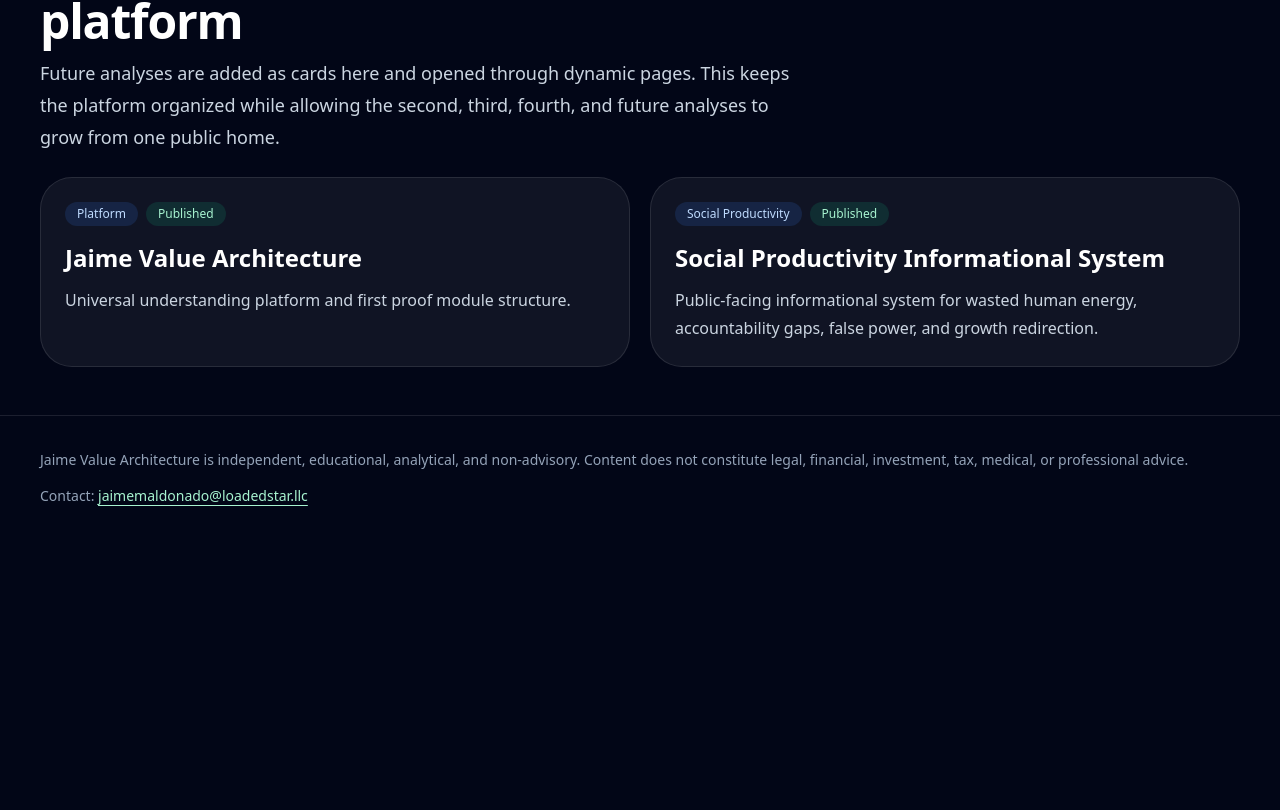
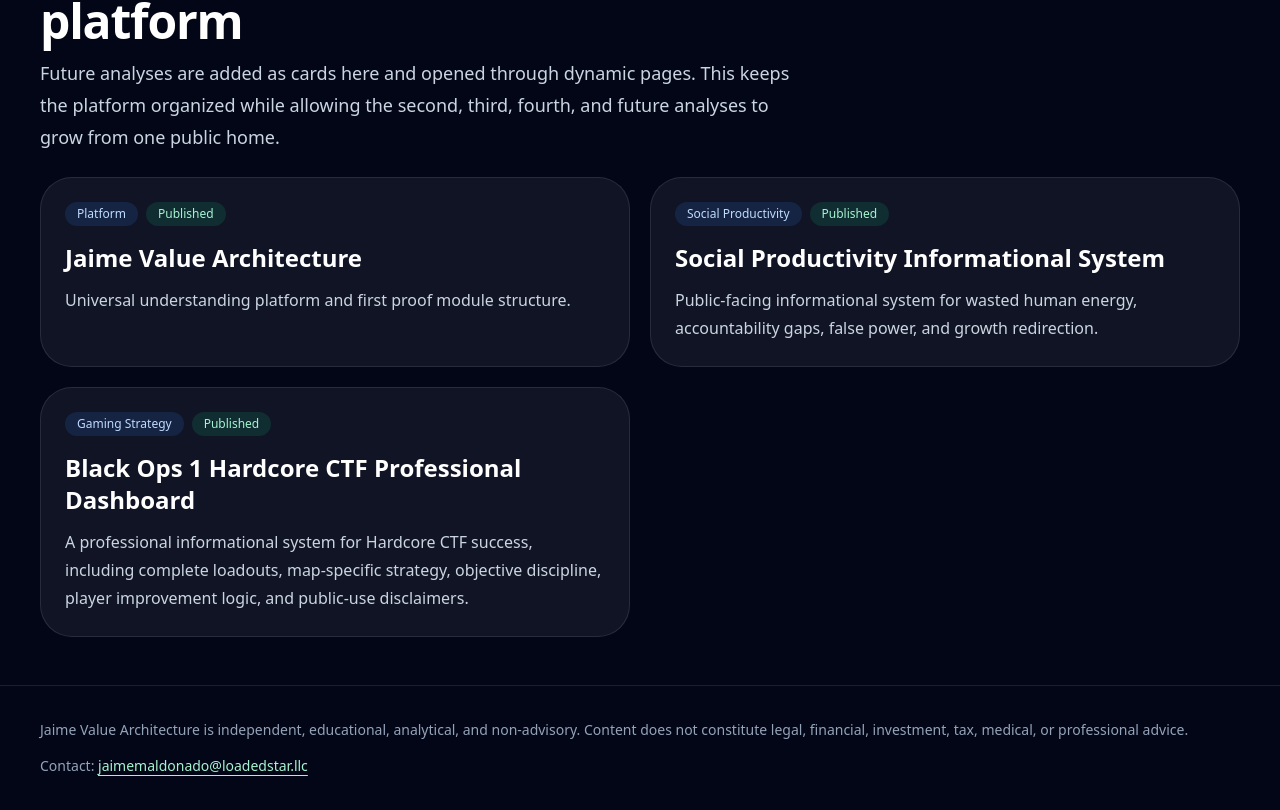
Before and after one commit to HIGHMELV30/jaime-value-architecture, a Next.js app: page / in a window 1280 px wide. Shown: the part 1017-1827 px from the top of the page. Before the commit the page ends 1557 px from the top, so only its background shows below. Built offline with nearby package versions, Linux system fonts and the light colour scheme.

Commit message:
Update analyses.ts

```diff
--- a/data/analyses.ts
+++ b/data/analyses.ts
@@ -22,6 +22,16 @@
     body: [
       "This analysis is connected to the Social Productivity Informational System component so the full interactive public-facing format can be rendered through the Analysis Library while preserving the platform structure."
     ]
+  },
+  {
+    slug: "black-ops-1-hardcore-ctf-professional-dashboard",
+    title: "Black Ops 1 Hardcore CTF Professional Dashboard",
+    category: "Gaming Strategy",
+    status: "Published",
+    summary: "A professional informational system for Hardcore CTF success, including complete loadouts, map-specific strategy, objective discipline, player improvement logic, and public-use disclaimers.",
+    body: [
+      "This analysis is connected to the Black Ops 1 Hardcore CTF Professional Dashboard component so the full interactive public-facing format can be rendered through the Analysis Library while preserving the platform structure."
+    ]
   }
 ];
 
```
